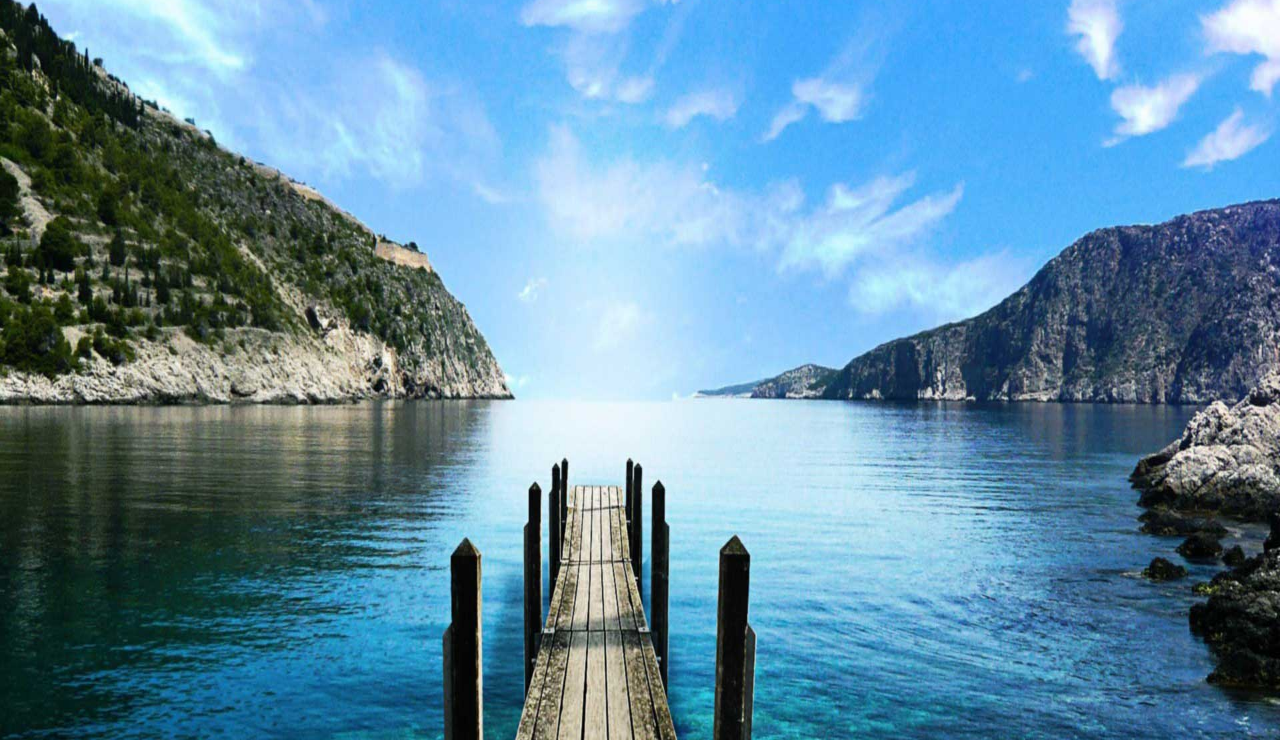
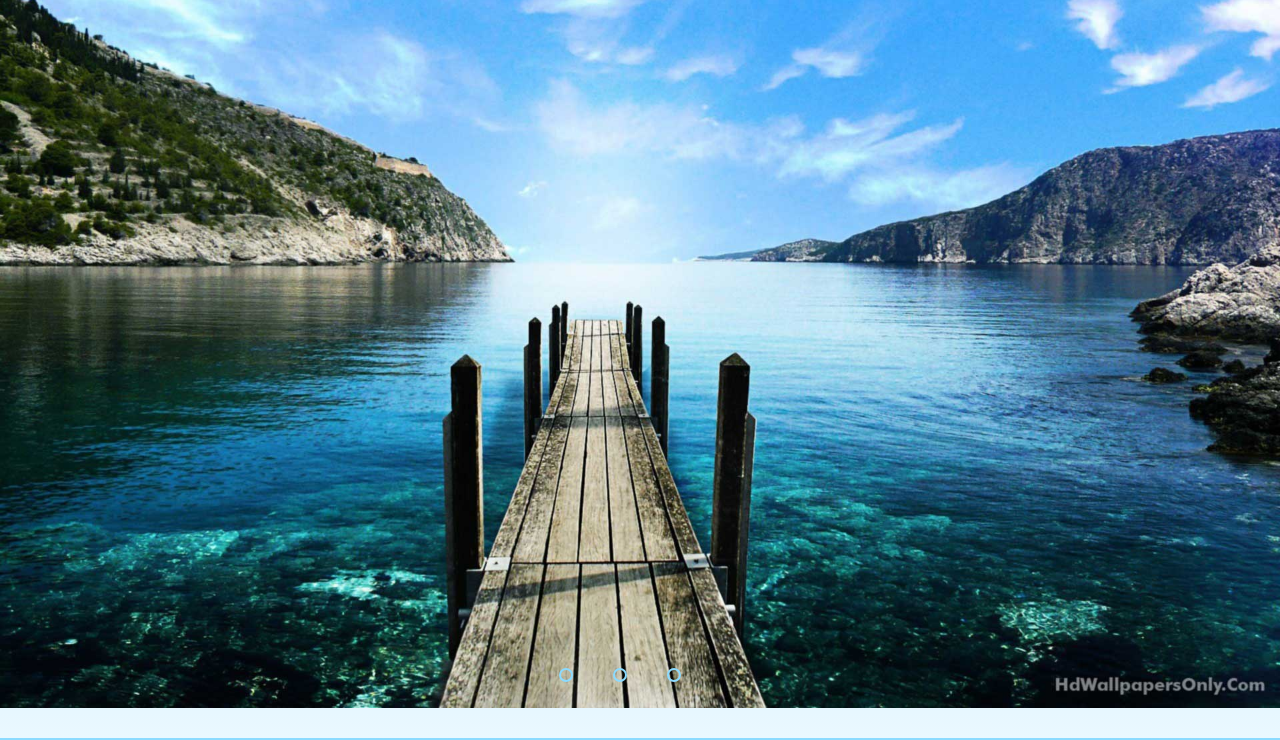
Before and after one commit to Arex-M/CET4962Spring2021, a plain HTML site: page index.html in a window 1280 px wide. Shown: the part 62-802 px from the top of the page. Drawn offline with Linux system fonts and the light colour scheme.

Commit message:
Update index.css

```diff
--- a/css/index.css
+++ b/css/index.css
@@ -54,13 +54,11 @@ nav{
 /* interactive slideshow scrolling*/
 .slideshow{
   width: 100%;
-  height: 1080px;
   overflow: hidden;
 }
 
 .slides{
   width: 500%;
-  height: 1080px;
   display: flex;
 }
 
@@ -79,7 +77,6 @@ nav{
 
 .slide img{
   width: 1920px;
-  height: 1080px;
   max-width: 100%;
   max-height: 100%;
 }
```
